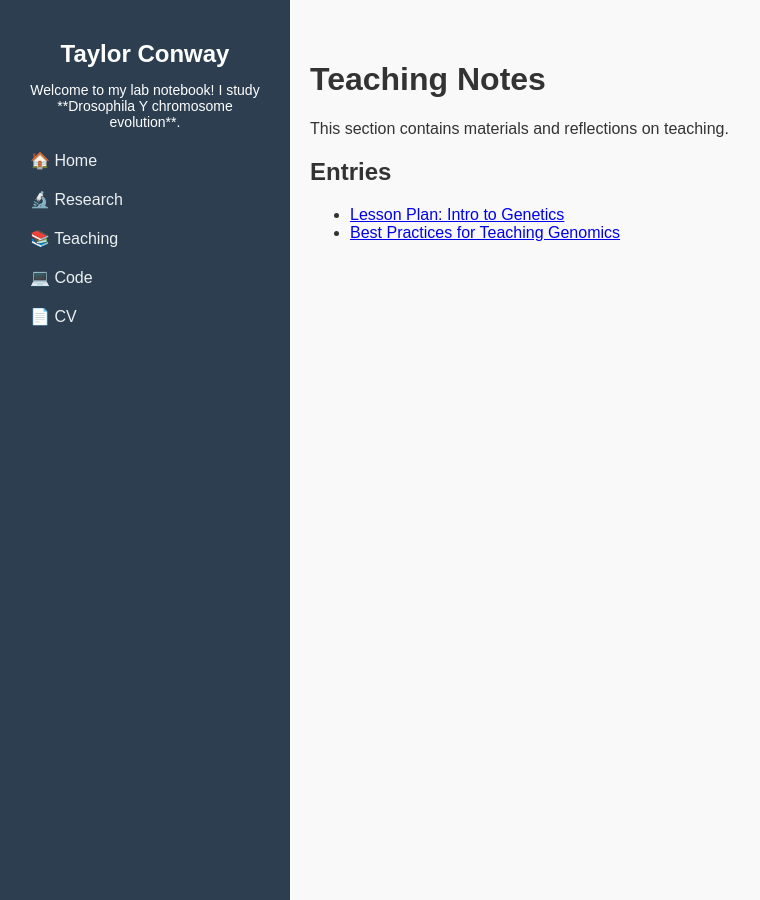
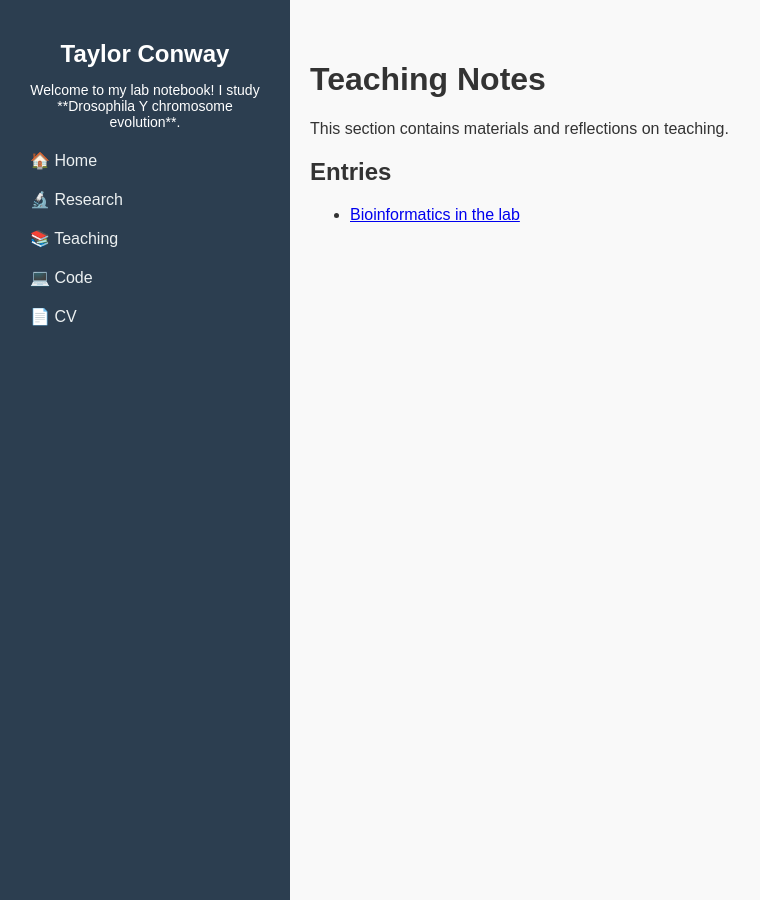
Before and after one commit to ShesCodingOverHere/PhD_Lab_Notebook, a Jekyll site: the page built from teaching.md, in a window 1280 px wide. Shown: the whole page, without its empty margins (0-760 px from the left). Built offline with Jekyll 4.4.1, drawn with Linux system fonts in a browser that asks for light colours.

Commit message:
Update teaching.md

```diff
--- a/teaching.md
+++ b/teaching.md
@@ -9,5 +9,4 @@ This section contains materials and reflections on teaching.
 
 ## Entries
 
-- [Lesson Plan: Intro to Genetics](teaching/2025-02-27.md)
-- [Best Practices for Teaching Genomics](teaching/2025-02-15.md)
+- [Bioinformatics in the lab](Teaching/lab_bioinformatics_spring2025.md)
```
